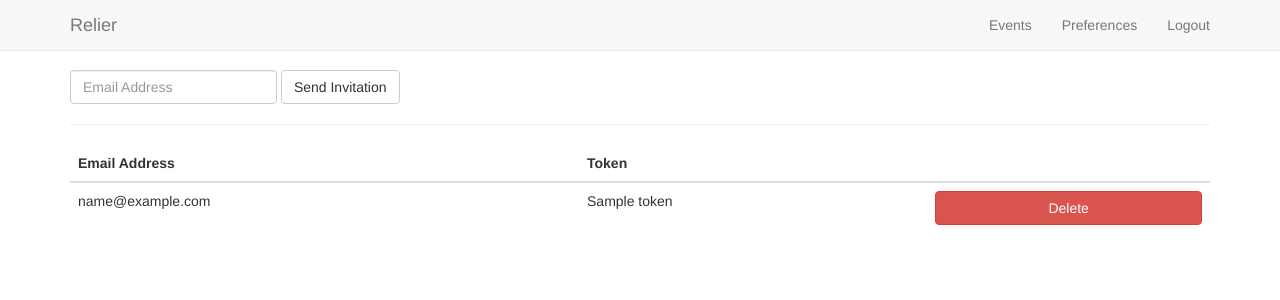
After one commit to citruspi/relier-api, a Flask app: template relier/web/templates/invitations.j2 in a window 1280 px wide. The commit adds this page. Shown: the top 300 px of the page. Run offline with Flask 2, Linux system fonts and the light colour scheme; the template is opened without the code that fills it: most values are stand-ins (such as "Sample title", 1, 10 or a date in 2020); data that the repository does not hold is empty; parts of the project's set-up code (start-up, migrations or seed data) failed here and were passed over; some libraries are stand-ins or nearby versions.

Commit message:
Implemented creation of invitations

```diff
--- a/relier/web/__init__.py
+++ b/relier/web/__init__.py
@@ -1,5 +1,5 @@
 from flask import Flask, session, g, redirect
-from relier.web.views import Login, EventView, Home, Events, Questions, Answers, RegisterView, NewEvent, DeleteEvent
+from relier.web.views import Login, EventView, Home, Events, Questions, Answers, RegisterView, NewEvent, DeleteEvent, Invitations
 from relier.models import User
 
 app = Flask(__name__)
@@ -26,3 +26,4 @@ app.add_url_rule('/events/', view_func=Events.as_view('events'))
 app.add_url_rule('/events/<int:event_id>/questions/', view_func=Questions.as_view('questions'))
 app.add_url_rule('/events/<int:event_id>/questions/<int:question_id>/answers/', view_func=Answers.as_view('answers'))
 app.add_url_rule('/register/', view_func=RegisterView.as_view('register'))
+app.add_url_rule('/invitations/', view_func=Invitations.as_view('invitations'))
--- /dev/null
+++ b/relier/web/templates/invitations.j2
@@ -0,0 +1,43 @@
+{% extends 'base.j2' %}
+
+{% block page %}
+    <div class="container">
+        <div class="row">
+            <div class="col-md-12">
+                <form class="form-inline" method='POST' action='/invitations/'>
+                    <div class="form-group">
+                        <input type="email" class="form-control" name="email_address" placeholder='Email Address'>
+                    </div>
+                    <button type="submit" class="btn btn-default">Send Invitation</button>
+                </form>
+            </div>
+        </div>
+        <div class="row">
+            <div class="col-md-12">
+                <hr>
+            </div>
+        </div>
+        <div class="row">
+            <div class="col-md-12">
+                <table class="table table-hover">
+                    <thead>
+                        <tr>
+                            <th>Email Address</th>
+                            <th>Token</th>
+                            <th></th>
+                        </tr>
+                    </thead>
+                    <tbody>
+                        {% for invitation in invitations %}
+                        <tr>
+                            <td>{{ invitation.email }}</td>
+                            <td>{{ invitation.token }}</td>
+                            <td><a href='/invitations/{{invitation.id}}/delete/' class="btn btn-danger btn-block">Delete</a></td>
+                        </tr>
+                        {% endfor %}
+                    </tbody>
+                </table>
+            </div>
+        </div>
+    </div>
+{% endblock %}
--- a/relier/web/templates/menu.j2
+++ b/relier/web/templates/menu.j2
@@ -12,6 +12,9 @@
         <div class="collapse navbar-collapse" id="bs-example-navbar-collapse-1">
             <ul class="nav navbar-nav navbar-right">
                 <li><a href="/events/">Events</a></li>
+                {% if g.user.is_admin %}
+                <li><a href="/invitations/">Invitations</a></li>
+                {% endif %}
                 <li><a href="#">Preferences</a></li>
                 <li><a href="#">Logout</a></li>
             </ul>
--- a/relier/web/views/__init__.py
+++ b/relier/web/views/__init__.py
@@ -8,3 +8,4 @@ from answers import Answers
 from register import RegisterView
 from new_event import NewEvent
 from delete_event import DeleteEvent
+from invitations import Invitations
```
Also changed, not shown: relier/web/views/invitations.py (added, +35 -0 lines).
